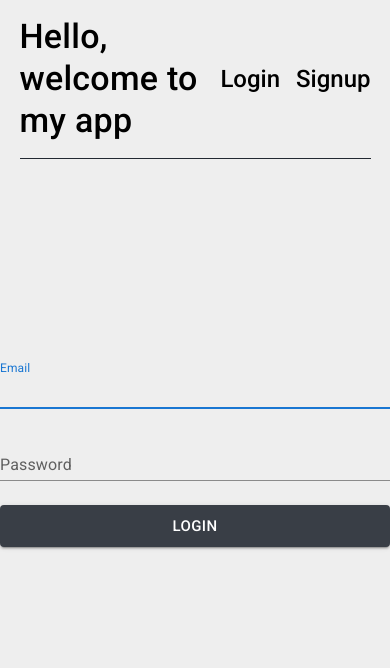
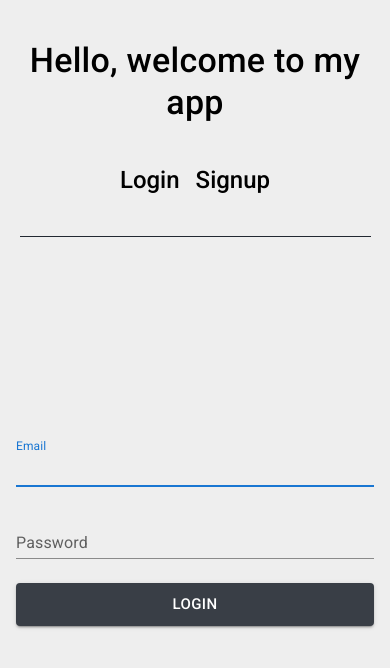
Before and after one commit to roi05/expense-tracker-app, a React (Vite) app: page /login in a window 390 px wide. Shown: the top 668 px of the page. Built offline with nearby package versions, Linux system fonts and the light colour scheme.

Commit message:
implement responsive design

```diff
--- a/src/App.jsx
+++ b/src/App.jsx
@@ -6,12 +6,16 @@ import Login from './pages/login';
 import Signup from './pages/signup';
 import { useUserContext } from './hooks/useUserContext';
 import { Navigate } from 'react-router-dom';
+import { createTheme, ThemeProvider } from '@mui/material/styles';
+
+const theme = createTheme();
 
 function App() {
   const { user } = useUserContext();
 
   return (
     <>
+      <ThemeProvider theme={theme}>
         <BrowserRouter>
           <NavBar />
           <Routes>
@@ -29,6 +33,7 @@ function App() {
             />
           </Routes>
         </BrowserRouter>
+      </ThemeProvider>
     </>
   );
 }
--- a/src/components/Balance.jsx
+++ b/src/components/Balance.jsx
@@ -11,12 +11,14 @@ const Balance = () => {
         spacing={2}>
         <Grid
           item
-          xs={6}>
+          xs={12}
+          sm={6}>
           <Card />
         </Grid>
         <Grid
           item
-          xs={6}>
+          xs={12}
+          sm={6}>
           <Form />
         </Grid>
       </Grid>
--- a/src/components/Navbar.jsx
+++ b/src/components/Navbar.jsx
@@ -4,25 +4,31 @@ import Typography from '@mui/material/Typography';
 import { useUserContext } from '../hooks/useUserContext';
 import Cookies from 'js-cookie';
 import { Link } from 'react-router-dom';
+import useMediaQuery from '@mui/material/useMediaQuery';
+import { useTheme } from '@mui/material/styles';
 
 const NavBar = () => {
   const { user } = useUserContext();
+
+  const theme = useTheme();
+  const isMedium = useMediaQuery(theme.breakpoints.up('sm'));
+
   return (
     <Box
       sx={{
         maxWidth: '90%',
         mx: 'auto',
-        py: 2,
-
+        py: 5,
         borderBottom: '1px solid #222831',
       }}>
       <Stack
-        direction='row'
+        direction={isMedium ? 'row' : 'column'}
         justifyContent='space-between'
         alignItems='center'>
         <Typography
           variant='h4'
-          sx={{ fontWeight: 500 }}>
+          align='center'
+          sx={{ fontWeight: 500, mb: isMedium ? 0 : 5 }}>
           Hello, {user ? user : ' welcome to my app'}
         </Typography>
 
--- a/src/components/PieChart.jsx
+++ b/src/components/PieChart.jsx
@@ -43,7 +43,8 @@ const PieChart = () => {
         spacing={2}>
         <Grid
           item
-          xs={6}>
+          xs={12}
+          sm={6}>
           <Typography
             variant='h5'
             gutterBottom
@@ -58,7 +59,8 @@ const PieChart = () => {
         </Grid>
         <Grid
           item
-          xs={6}>
+          xs={12}
+          sm={6}>
           <Typography
             variant='h5'
             gutterBottom
--- a/src/pages/login.jsx
+++ b/src/pages/login.jsx
@@ -57,7 +57,9 @@ const Login = () => {
         width: '100vw',
         height: '70vh',
       }}>
-      <form onSubmit={formik.handleSubmit}>
+      <form
+        onSubmit={formik.handleSubmit}
+        style={{ padding: '1rem' }}>
         <TextField
           error={formik.touched.email && Boolean(formik.errors.email)}
           helperText={formik.touched.email && formik.errors.email}
--- a/src/pages/signup.jsx
+++ b/src/pages/signup.jsx
@@ -42,7 +42,6 @@ const Signup = () => {
           Cookies.set('token', cookieValue);
 
           navigate('/');
-
         },
       });
     },
@@ -58,7 +57,9 @@ const Signup = () => {
         width: '100vw',
         height: '70vh',
       }}>
-      <form onSubmit={formik.handleSubmit}>
+      <form
+        onSubmit={formik.handleSubmit}
+        style={{ padding: '1rem' }}>
         <TextField
           error={formik.touched.email && Boolean(formik.errors.email)}
           helperText={formik.touched.email && formik.errors.email}
```
Lines whose indentation alone changed are shown as unchanged.
